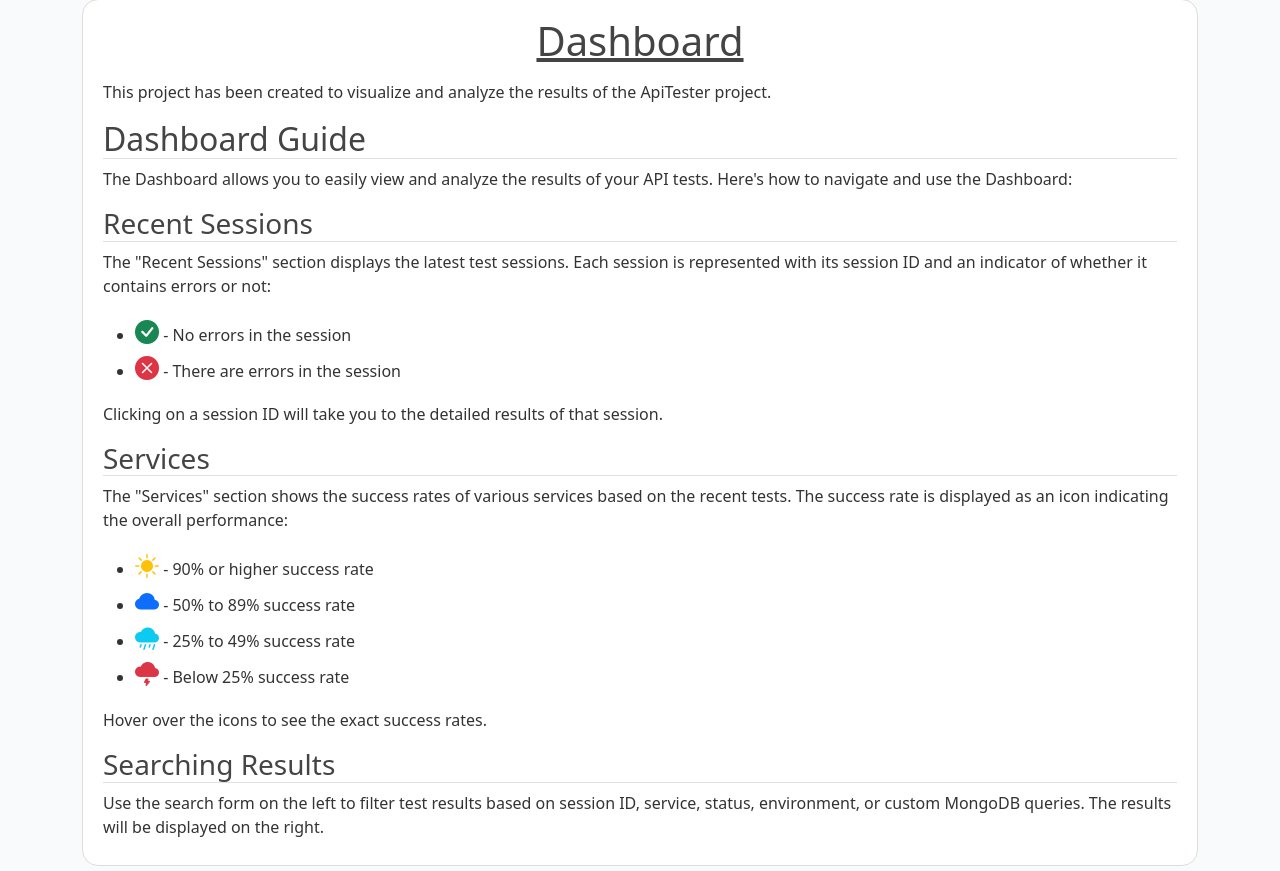
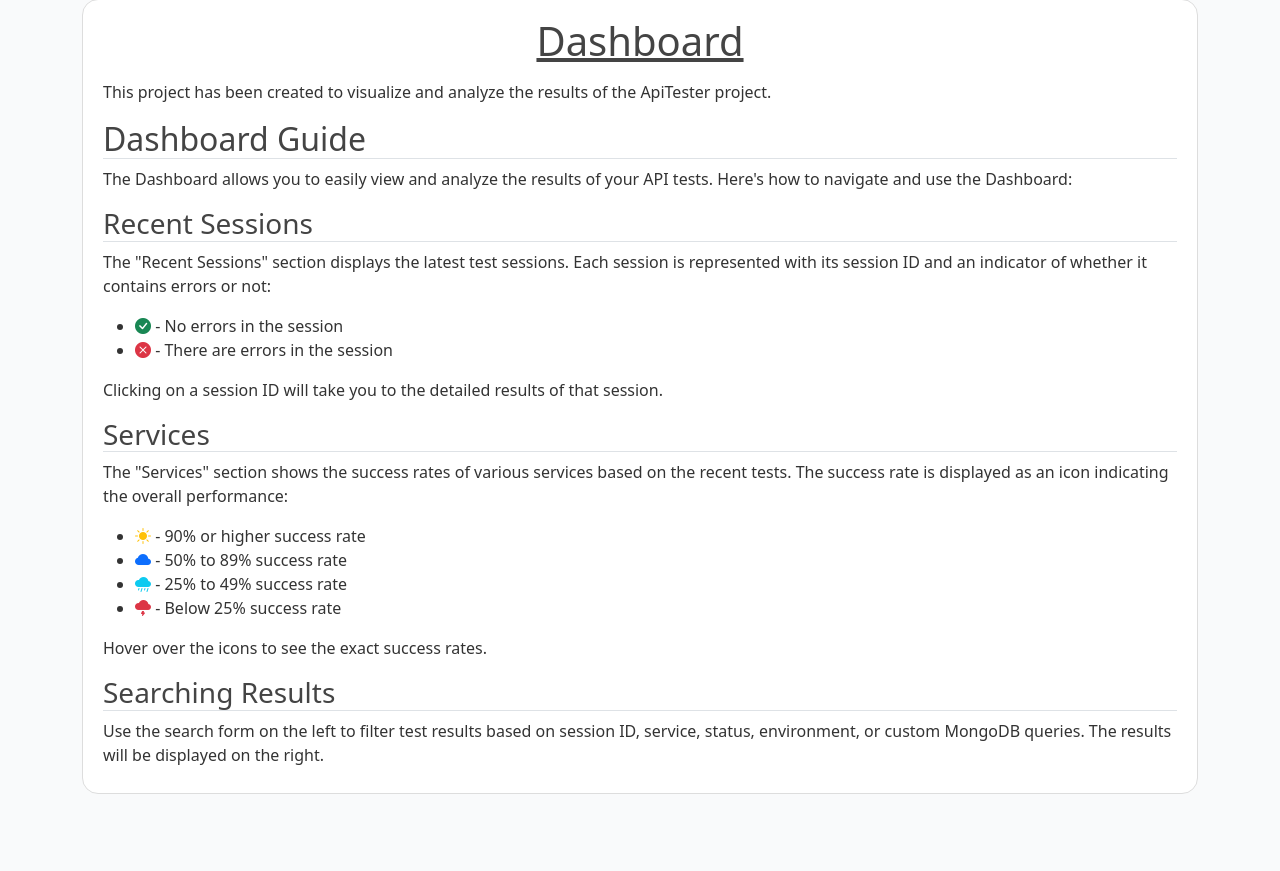
Before and after one commit to PommeSauce0/ApiTester_Dashboard, a Flask app: page /help in a window 1280 px wide. Shown: the part 4283-5154 px from the top of the page. After the commit the page ends 5077 px from the top, so only its background shows below. Run offline with Flask 3, Linux system fonts and the light colour scheme.

Commit message:
Update main.css

```diff
--- a/api_dashboard/static/main.css
+++ b/api_dashboard/static/main.css
@@ -52,10 +52,3 @@ h1, h2, h3, h4, h5, h6 {
 .json-string {
     color: olive;
 }
-
-.bi {
-    font-size: 1.5em;
-}
-.text-danger {
-    color: #dc3545;
-}
```
